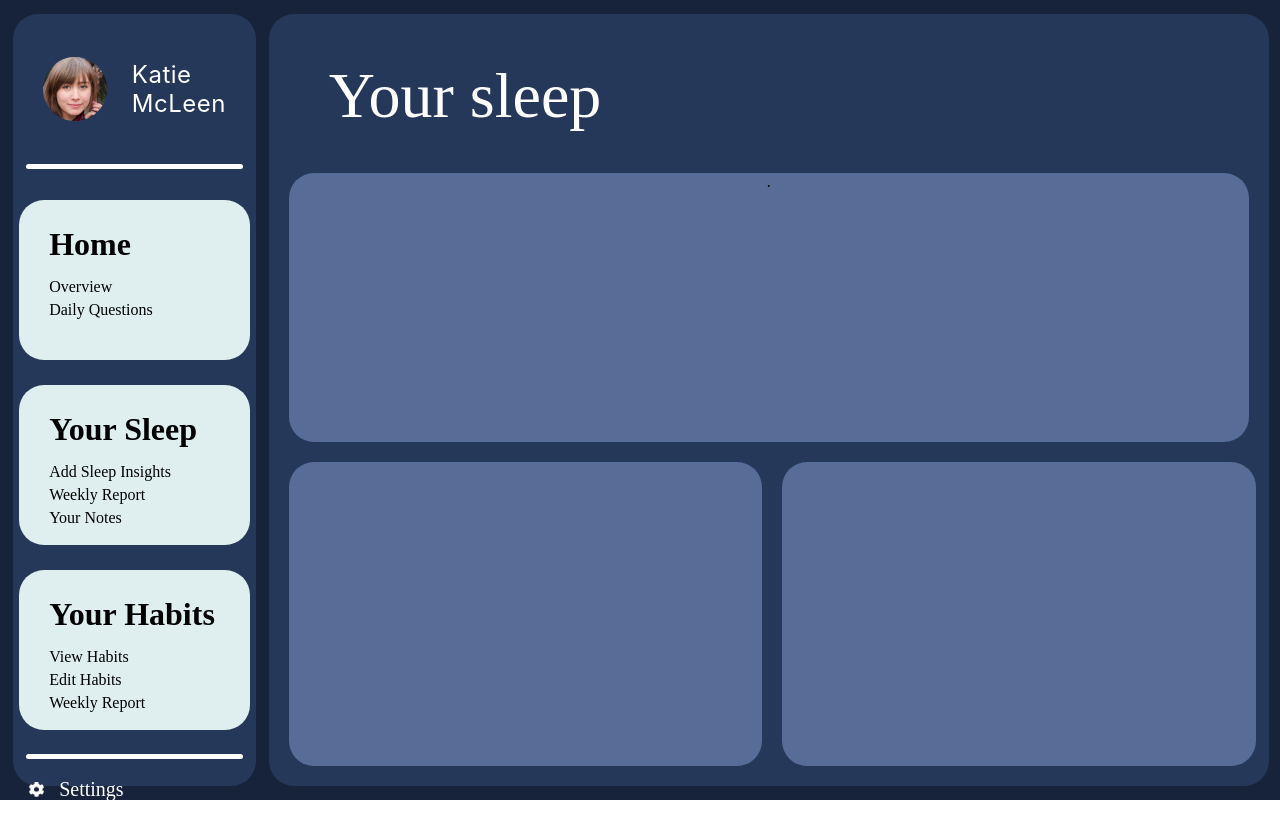
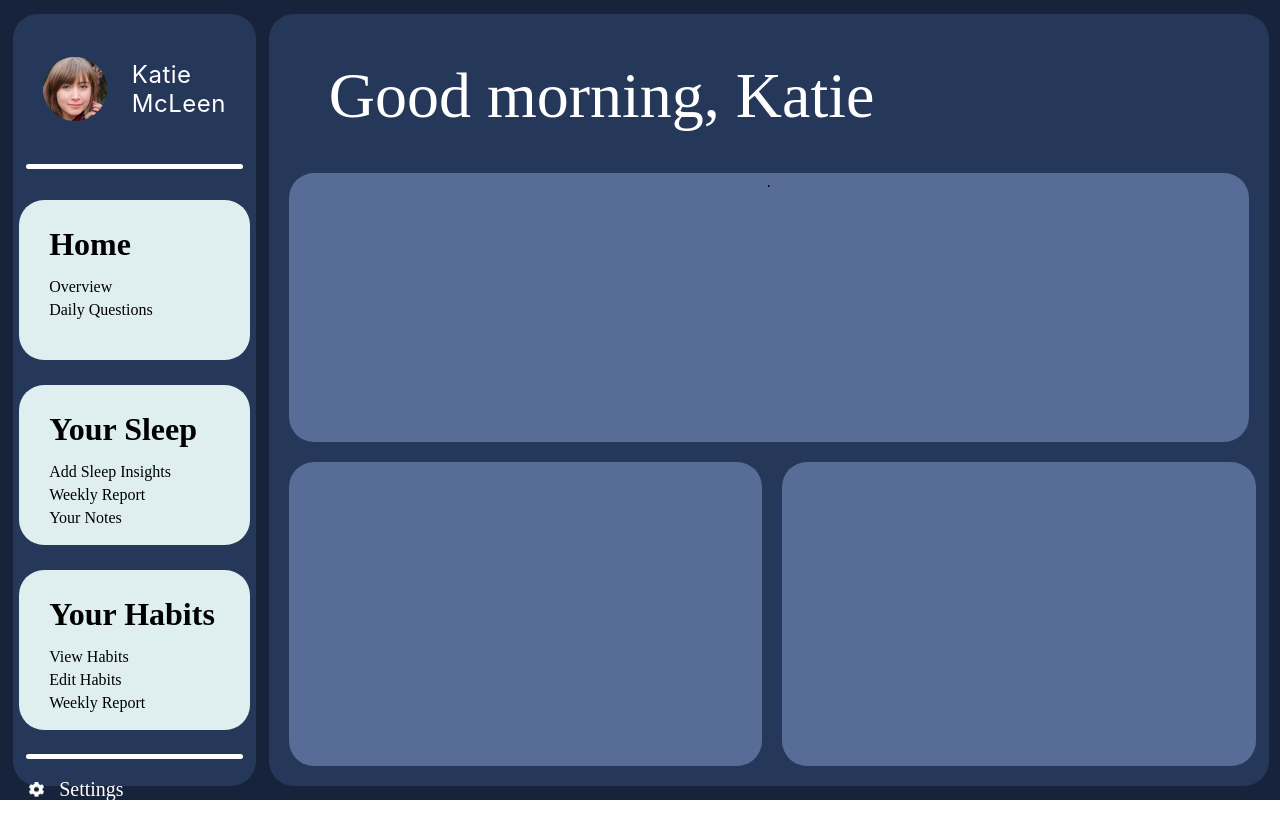
Before and after one commit to nite-app/nite, a React (Create React App) app: page /page2 in a window 1280 px wide. Built offline with nearby package versions, Linux system fonts and the light colour scheme.

Commit message:
Fixed routing for page 2

```diff
--- a/src/Screens/Page2.js
+++ b/src/Screens/Page2.js
@@ -1,14 +1,15 @@
-import React from "react";
+import React, { Component } from "react";
 import "../App.css";
 import { Link, Outlet } from "react-router-dom";
 import temp from "../img/temp.png";
 import seticon from "../img/setimg.png";
 import searchicon from "../img/searchimg.png";
 
-function Page2() {
+export default class Page2 extends Component {
+  render() {
     return (
       <>
-      <div className="page2">
+        <div className="App" id="Home">
           <div className="sidebar">
             <Link to="register" style={linkStyle}>
               <div className="account">
@@ -24,7 +25,7 @@ function Page2() {
                 <p className="panelitem">Daily Questions</p>
               </div>
               <div className="panel">
-              <Link ato="page2" style={linkStyle}>
+                <Link to="page2" style={linkStyle}>
                   <h1 className="panelheader">Your Sleep</h1>
                   <p className="panelitem">Add Sleep Insights</p>
                   <p className="panelitem">Weekly Report</p>
@@ -51,7 +52,7 @@ function Page2() {
             </div>
           </div>
           <div className="maincontainer">
-          <h1 className="containerheader">Your sleep</h1>
+            <h1 className="containerheader">Good morning, Katie</h1>
             <div className="mainpanel1">.</div>
             <div className="mainpanelscont">
               <div className="bottompanel"></div>
@@ -63,8 +64,7 @@ function Page2() {
       </>
     );
   }
-
-export default Page2;
+}
 
 const linkStyle = {
   textDecoration: "none",
```
Lines whose indentation alone changed are shown as unchanged.
